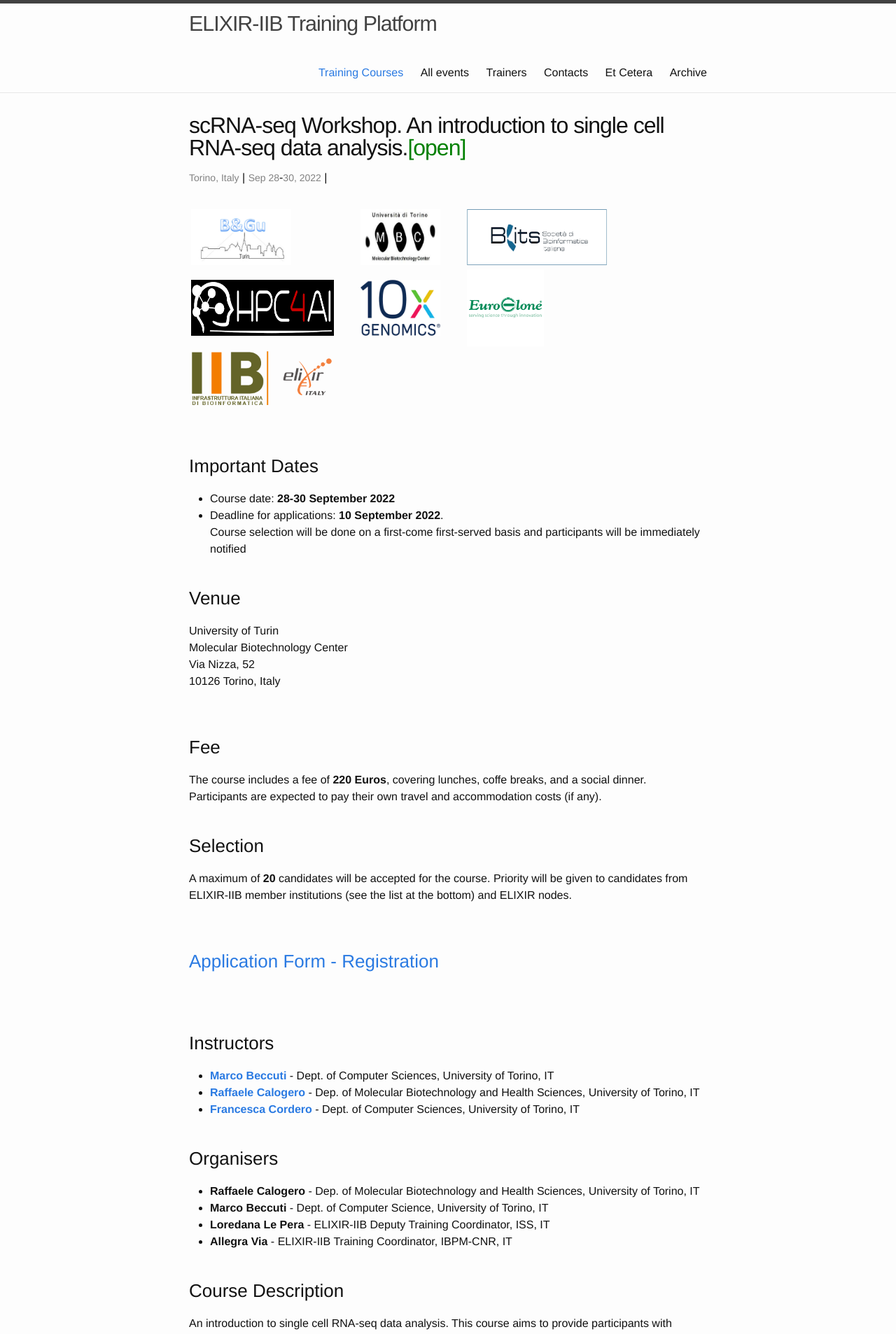
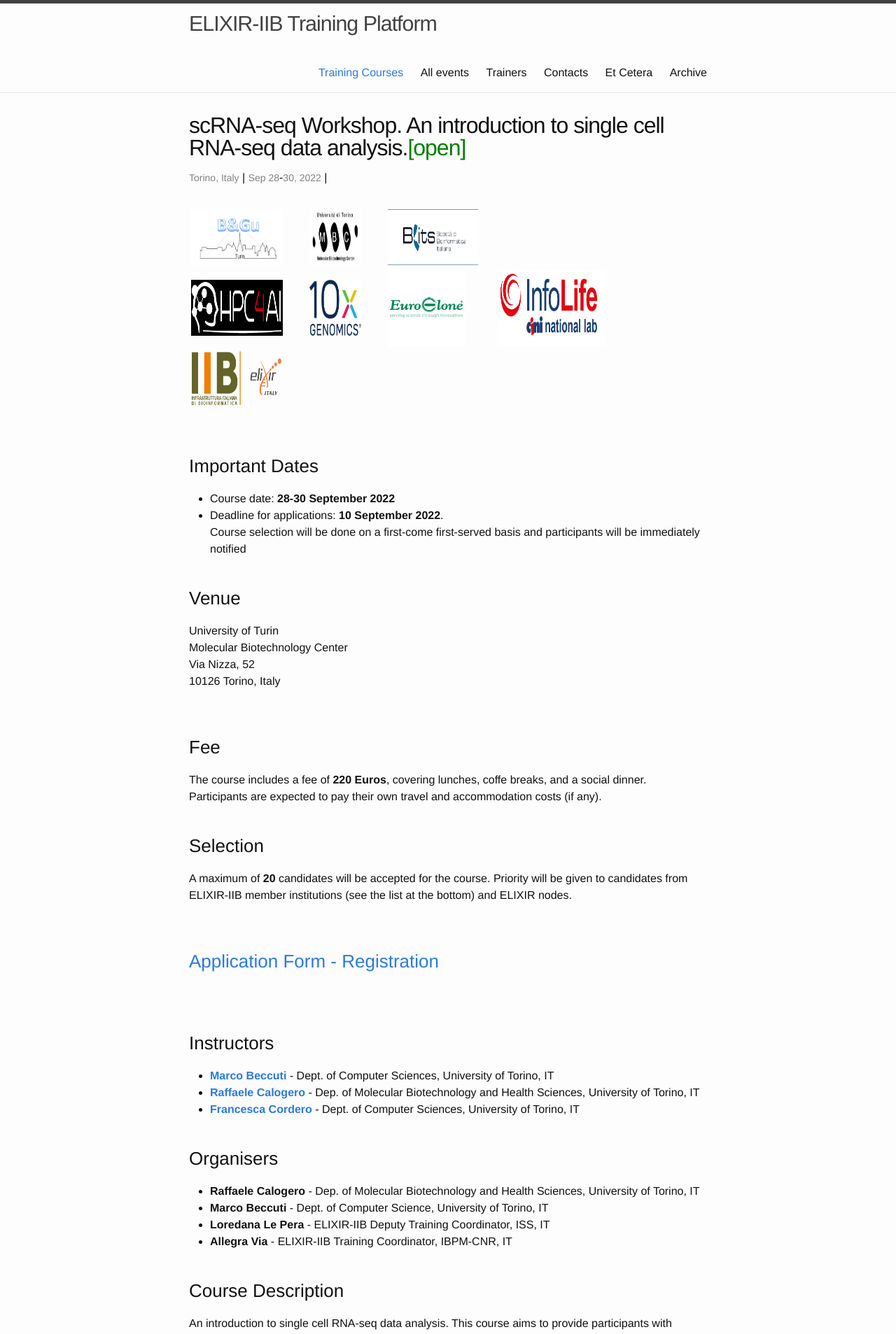
Before and after one commit to ELIXIR-IIB-training/website, a Jekyll site: the page built from _posts/2022-09-28-scRNA-seq-Workshop.md, in a window 1280 px wide. Shown: the top 1907 px of the page at 70% size. Built offline with Jekyll 4.4.1, drawn with Linux system fonts in a browser that asks for light colours.

Commit message:
Added Logo InfoLife

```diff
--- a/_posts/2022-09-28-scRNA-seq-Workshop.md
+++ b/_posts/2022-09-28-scRNA-seq-Workshop.md
@@ -24,6 +24,8 @@ description: This course aims to provide participants with theoretical and pract
    <td><img src="../../../img/logo_10xgenomics.png" height="80"></td>
       <td width="20"></td>
       <td><img src="../../../img/logo_euroclone.png" height="110"></td>
+      <td width="20"></td>
+      <td><img src="../../../img/Logo_InfoLife.png" height="110"></td>
       </tr>
    <tr width="40"></tr>
    <tr>
```
